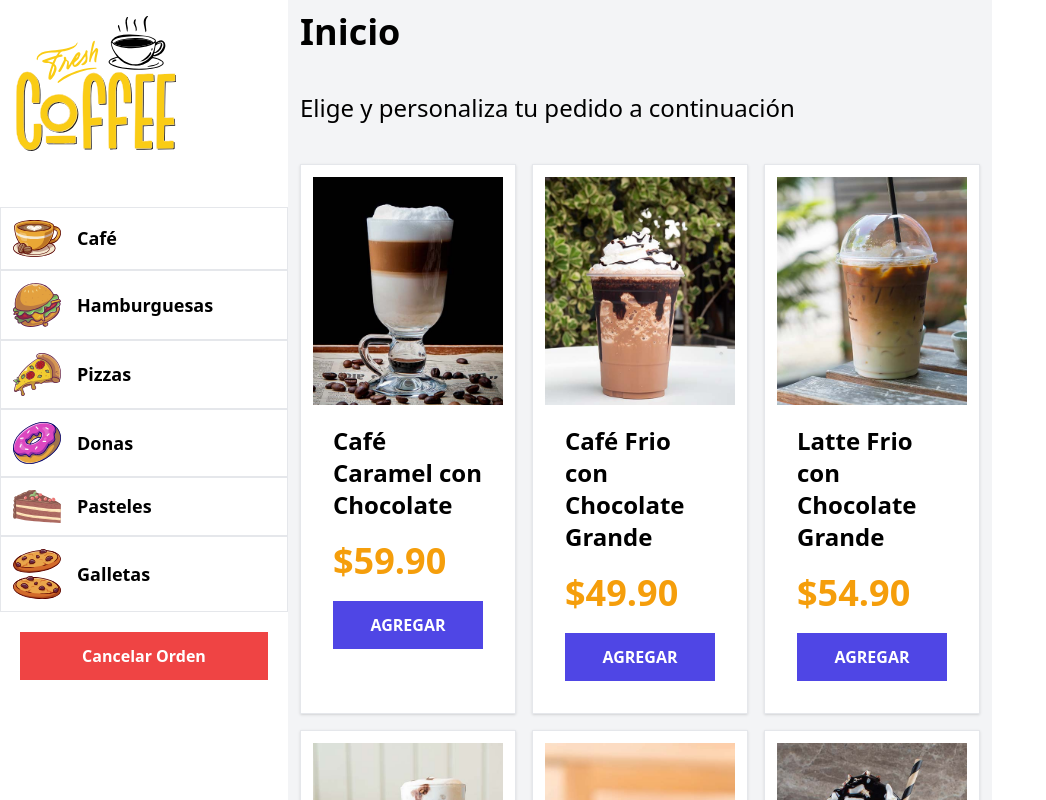
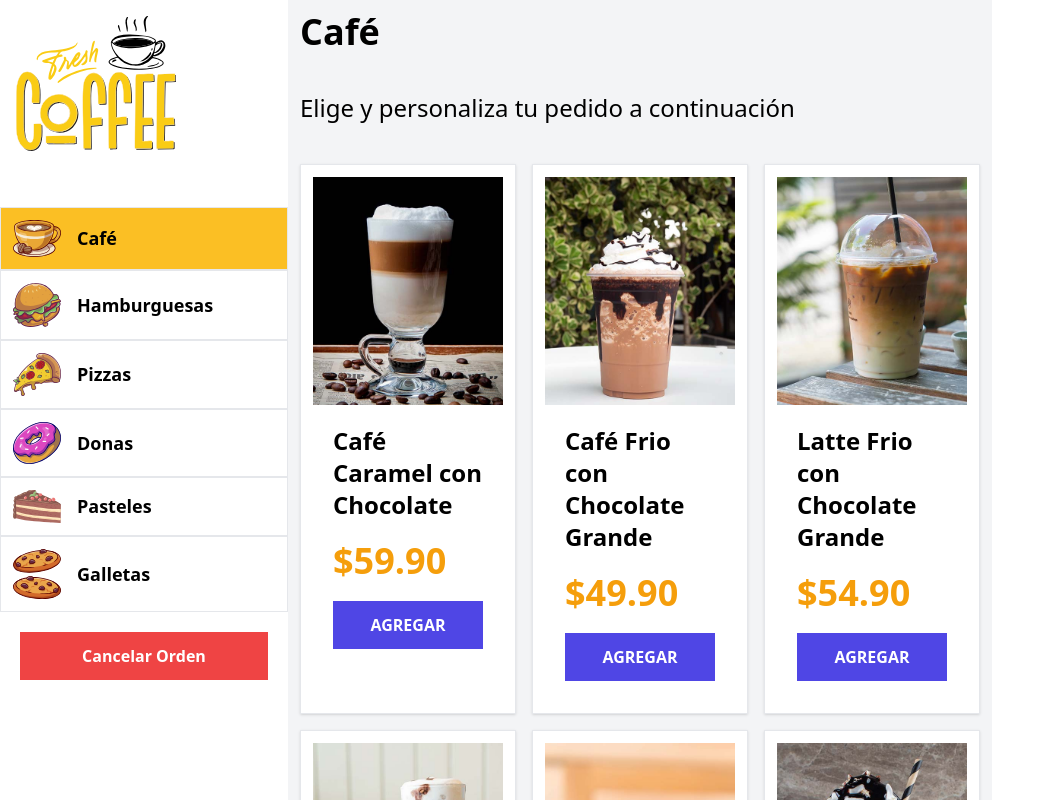
Before and after one commit to milagrosb02/front-snackhub, a React (Vite) app: page / in a window 1280 px wide. Shown: the whole page, without its empty margins (0-1046 px from the left). Built offline with nearby package versions, Linux system fonts and the light colour scheme.

Commit message:
filtrado de productos por categoria

```diff
--- a/src/components/Categoria.jsx
+++ b/src/components/Categoria.jsx
@@ -1,17 +1,27 @@
+import useSnack from "../hooks/useSnack";
+
 const Categoria = ({categoria}) => {
 
+    const {handleClickCategoria, categoriaActual} = useSnack();
     // accedo a las propiedades de categoria
     const {icono, id, nombre} = categoria
 
     return (
-        <div className="flex items-center gap-4 border w-full p-3 hover:bg-amber-400 cursor-pointer">
+        <div className={`${categoriaActual.id === id ? "bg-amber-400" : 'bg-white'} flex items-center gap-4 border w-full p-3 hover:bg-amber-400 cursor-pointer`}>
            <img
             alt="imagen icono"
             src={`/img/icono_${icono}.svg`}
             className="w-12"
            />
 
-          <p className="text-lg font-bold cursor-pointer truncate">{nombre}</p>
+            <button
+                className="text-lg font-bold cursor-pointer truncate"
+                type="button"
+                onClick={() => handleClickCategoria(id)}
+            >
+                {nombre}
+            </button>
+
         </div>
     );
 }
--- a/src/components/Sidebar.jsx
+++ b/src/components/Sidebar.jsx
@@ -1,7 +1,11 @@
+import useSnack from "../hooks/useSnack";
 import Categoria from "./Categoria"
-import { categorias } from "../data/categorias"
+
 
 const Sidebar = () => {
+
+    const { categorias } = useSnack()
+
     return (
 
         <aside className='md:w-72'>
--- /dev/null
+++ b/src/context/SnackHubProvider.jsx
@@ -0,0 +1,35 @@
+import { createContext ,useState } from "react"
+import { categorias as categoriasDB } from "../data/categorias"
+
+
+const SnackHubContext = createContext();
+
+const SnackHubProvider = ({children}) => {
+
+    const [categorias, setCategorias] = useState(categoriasDB);
+    const [categoriaActual, setCategoriaActual] = useState(categorias[0]);
+
+
+    // funcion para cargar categoria
+    const handleClickCategoria = id => {
+        const categoria = categorias.filter(categoria => categoria.id === id)[0]
+
+        setCategoriaActual(categoria)
+    }
+
+
+    return (
+
+        // en el value hago disponible states y funciones
+        <SnackHubContext.Provider value={{categorias, categoriaActual, handleClickCategoria}}>
+            {children}
+        </SnackHubContext.Provider>
+    );
+
+}
+
+export {
+    SnackHubProvider
+}
+
+export default SnackHubContext
--- /dev/null
+++ b/src/hooks/useSnack.js
@@ -0,0 +1,11 @@
+import { useContext } from "react";
+import SnackHubContext from "../context/SnackHubProvider"
+
+
+const useSnack = () =>{
+
+    return useContext(SnackHubContext)
+}
+
+
+export default useSnack
--- a/src/views/Inicio.jsx
+++ b/src/views/Inicio.jsx
@@ -1,11 +1,16 @@
-import { productos } from '../data/productos'
+import { productos as data } from '../data/productos'
 import Producto from '../components/Producto'
+import useSnack from '../hooks/useSnack'
 
 const Inicio = () => {
-    console.log(productos)
+
+    const { categoriaActual } = useSnack()
+
+    const productos = data.filter(producto => producto.categoria_id === categoriaActual.id)
+
     return (
         <>
-            <h1 className='text-4xl font-black'>Inicio</h1>
+            <h1 className='text-4xl font-black'>{categoriaActual.nombre}</h1>
 
             <p className='text-2xl my-10'>Elige y personaliza tu pedido a continuación</p>
 
```
Also changed, not shown: src/main.jsx (+10 -1 lines).
